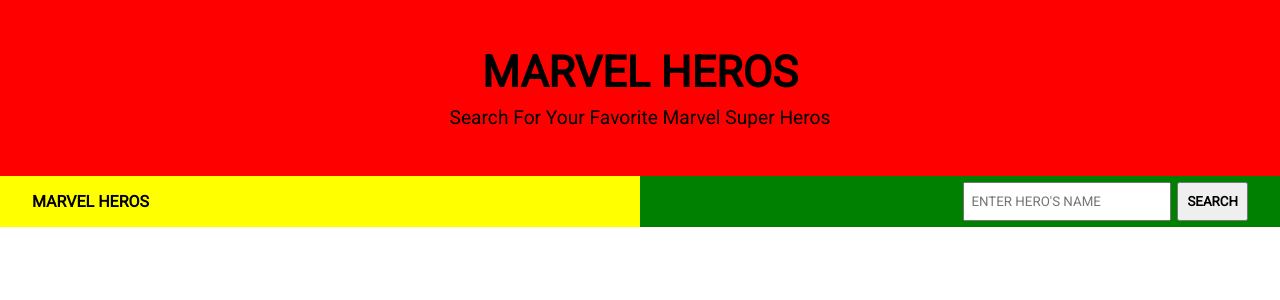
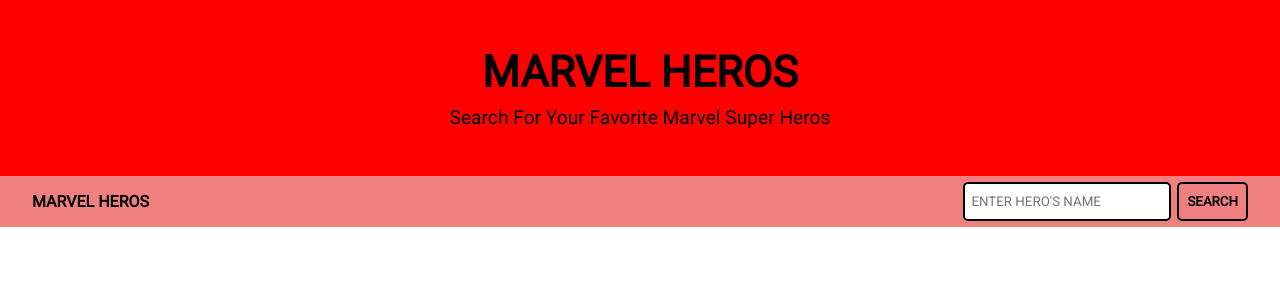
Before and after one commit to BrianSekwakwa/marvel-heros, a React (Create React App) app: page / in a window 1280 px wide. Shown: the top 300 px of the page. Built offline with nearby package versions, Linux system fonts and the light colour scheme.

Commit message:
completed the hero form component (re-done)

```diff
--- a/scss/_hero-search.scss
+++ b/scss/_hero-search.scss
@@ -1,5 +1,5 @@
 .hero-search {
-  background: blue;
+  background: lightcoral;
   display: grid;
   grid-template-columns: 1fr 1fr;
   height: 3.2rem;
@@ -13,7 +13,6 @@
     align-items: center;
     padding-left: 2rem;
     font-weight: bold;
-    background: yellow;
 
     @include verySmall {
       display: none;
@@ -21,7 +20,6 @@
   }
 
   &__form {
-    background: green;
     display: inline-flex;
     justify-content: flex-end;
     padding: 0.4rem 2rem 0.4rem 0rem;
@@ -34,6 +32,12 @@
     & input {
       width: 13rem;
       padding-left: 0.4rem;
+      border: 2px solid #000000;
+      border-radius: 5px;
+
+      &:focus {
+        outline: none;
+      }
     }
 
     & button {
@@ -41,6 +45,9 @@
       cursor: pointer;
       margin-left: 0.4rem;
       font-weight: bold;
+      border: 2px solid #000000;
+      border-radius: 5px;
+      background-color: transparent;
     }
   }
 }
--- a/src/index.css
+++ b/src/index.css
@@ -29,7 +29,7 @@
         font-size: 1.05rem; } }
 
 .hero-search {
-  background: blue;
+  background: lightcoral;
   display: grid;
   grid-template-columns: 1fr 1fr;
   height: 3.2rem; }
@@ -40,13 +40,11 @@
     display: inline-flex;
     align-items: center;
     padding-left: 2rem;
-    font-weight: bold;
-    background: yellow; }
+    font-weight: bold; }
     @media screen and (max-width: 575.98px) {
       .hero-search__title {
         display: none; } }
   .hero-search__form {
-    background: green;
     display: inline-flex;
     justify-content: flex-end;
     padding: 0.4rem 2rem 0.4rem 0rem; }
@@ -56,9 +54,16 @@
         padding: 0.4rem 0; } }
     .hero-search__form input {
       width: 13rem;
-      padding-left: 0.4rem; }
+      padding-left: 0.4rem;
+      border: 2px solid #000000;
+      border-radius: 5px; }
+      .hero-search__form input:focus {
+        outline: none; }
     .hero-search__form button {
       padding: 0 0.5rem;
       cursor: pointer;
       margin-left: 0.4rem;
-      font-weight: bold; }
+      font-weight: bold;
+      border: 2px solid #000000;
+      border-radius: 5px;
+      background-color: transparent; }
```
